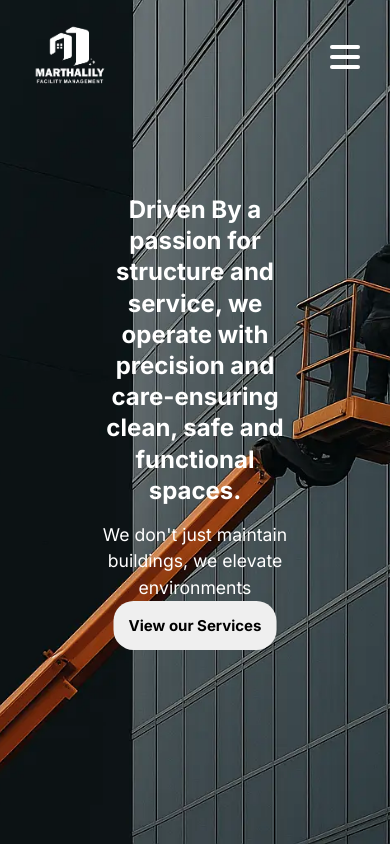
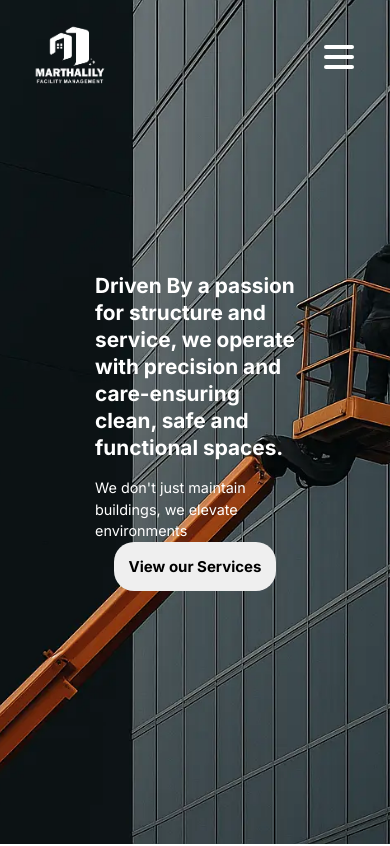
Before and after one commit to Dennisonya/Marthalily-Facility-management, a React (Vite) app: page / in a window 390 px wide. Shown: the top 846 px of the page. Built offline with nearby package versions, Linux system fonts and the light colour scheme.

Commit message:
responsive style changes

```diff
--- a/src/components/App.css
+++ b/src/components/App.css
@@ -17,6 +17,8 @@ body, html {
     position: sticky;
     margin-top: 0;
     padding: 20px;
+    width: 100%;
+    box-sizing: border-box;
 }
 
 #logo-img{
@@ -48,6 +50,7 @@ body, html {
 
 .burger-wrapper {
     display: none;
+
 }
 
 /***Home Hero Section***/
@@ -250,6 +253,10 @@ body, html {
 #services-btn2:hover{
    transform: translateY(-4px);
   box-shadow: 0 10px 24px rgba(0, 0, 0, 0.15);
+}
+
+#services-btn > a{
+  color: black;
 }
 /*DNA Section*/
 
@@ -547,7 +554,7 @@ body, html {
 }
 
 /* Landscape phones */
-@media screen and (max-width: 480px) {
+@media screen and (max-width: 500px) {
   #logo-img {
     width: 100px;
     height: auto;
@@ -566,14 +573,19 @@ body, html {
     font-size: 0.95rem;
   }
 
+
+  #hero-txt{
+    max-width: 350px;
+  }
  #hero-txt h1 {
-  font-size: 1.5rem;
-  text-align: center;
+  font-size: 1.4rem;
+  text-align: left;
+  text-shadow: #000;
 }
 
 #hero-txt h3 {
   font-size: 1.1rem;
-  text-align: center;
+  text-align: left;
 }
 
   .navbar ul {
@@ -617,7 +629,7 @@ body, html {
   }
 }
 
-@media screen and (min-width: 800px) and (max-width: 900px) {
+@media screen and (min-width: 500px) and (max-width: 900px) {
   .home-hero {
     height: 100vh;
     width: auto;
@@ -625,20 +637,72 @@ body, html {
   }
 
   #hero-txt {
-    padding-top: 50px;
-    max-width: 700px;
     margin: 0 auto;
     top: 50%;
     left: 50%;
     transform: translate(-50%,-50%);
     text-align: center;
      bottom: 2rem;
+     min-width: 400px;
+     max-height: 300px;
   }
   #hero-txt h1{
-    font-size: 1.5rem;
+    font-size: 1.4rem;
   }
+
+
 
   .service-section {
     margin-bottom: 20px; /* tighter spacing on tablets */
   }
 }
+
+@media  screen and (min-width:300px) and (max-width:430px){
+  .links, .navbar ul {
+    display: none; /* hide desktop links */
+  }
+  .burger-container {
+    margin-left: 0; /* reset margin */
+    padding: 0 0.5rem;
+  }
+  .navbar {
+    justify-content: space-between;
+  }
+
+  .home-hero {
+    height: 100svh;
+    object-fit: contain;
+  }
+
+  #hero-txt {
+
+    text-align: center;
+     bottom: 2rem;
+     min-width: 200px;
+     max-height: 300px;
+  }
+  #hero-txt h1{
+    font-size: 1.3rem;
+  }
+  #hero-txt h3{
+    font-size: 0.9rem;
+  }
+
+}
+
+
+@media screen and (max-width: 400px) {
+  body, html {
+    overflow-x: hidden;
+  }
+
+  .homepage, .app-container {
+    padding: 0;
+    margin: 0;
+  }
+
+  img {
+    max-width: 100%;
+    height: auto;
+  }
+}
--- a/src/components/App.jsx
+++ b/src/components/App.jsx
@@ -1,5 +1,5 @@
 import { useState } from 'react'
-import {Routes ,Route, useNavigate } from 'react-router-dom';
+import {Routes ,Route, useNavigate, Link } from 'react-router-dom';
 import './App.css'
 import './Navbar';
 import Navbar from './Navbar';
@@ -38,7 +38,9 @@ export default function App() {
           We don't just maintain buildings, we elevate environments
         </h3>
         <button id="services-btn">
+          <Link to="/services">
           View our Services
+          </Link>
         </button>
         </div>
         </AnimateOnView>
--- a/src/components/BurgerMenu.css
+++ b/src/components/BurgerMenu.css
@@ -7,7 +7,8 @@
     align-items: flex-start;
     justify-content: space-evenly;
     cursor: pointer;
-    margin-left: 200px;
+    margin-left: auto;
+    padding-right: 1rem;
 }
 
 /* Burger button */
```
